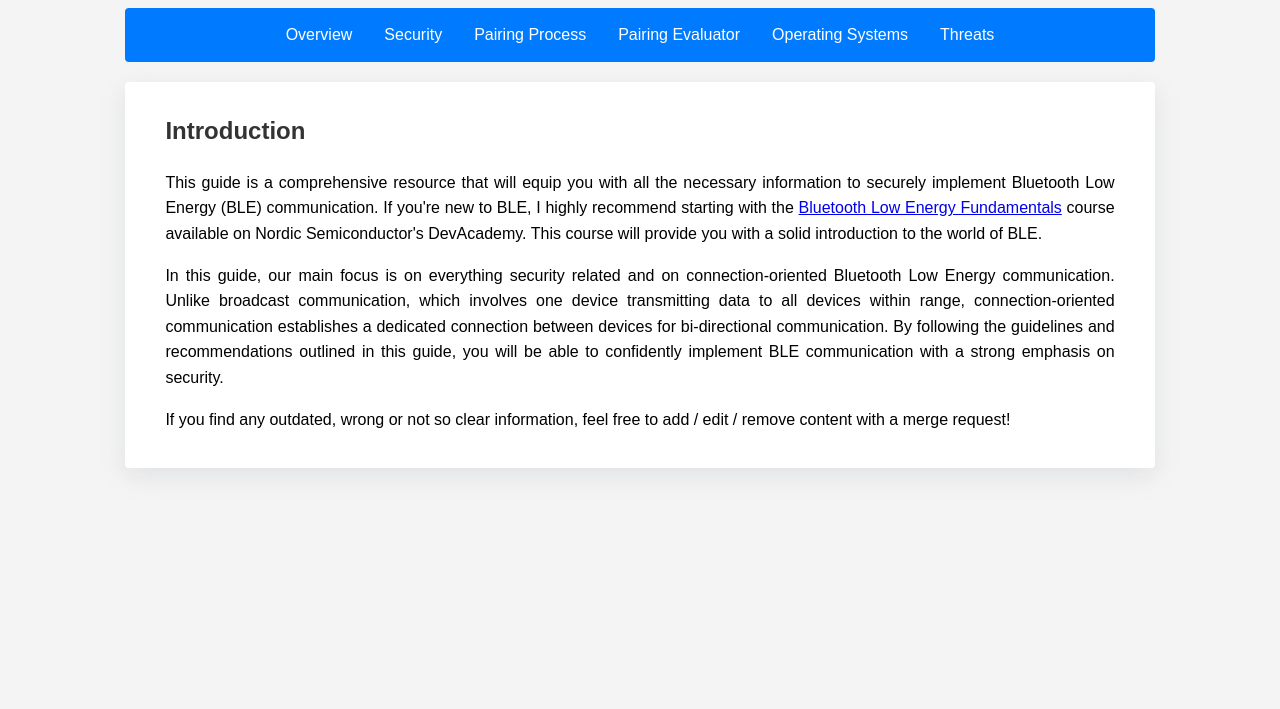
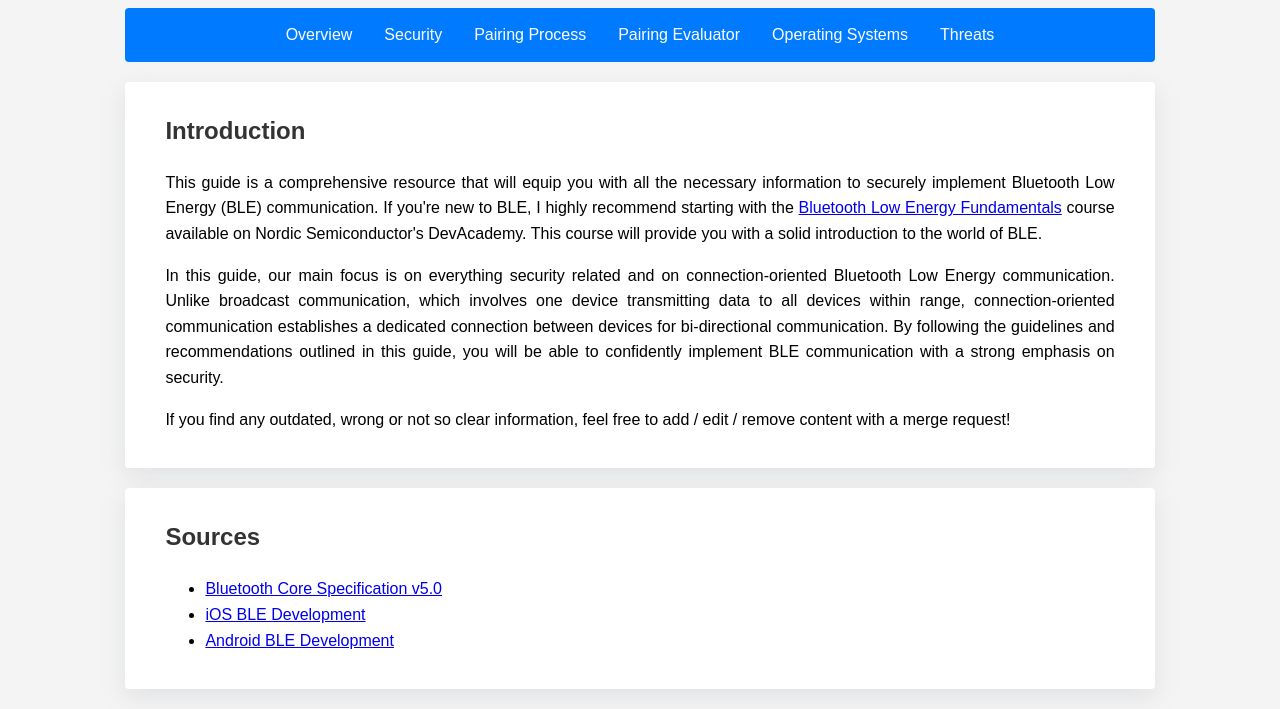
Before and after one commit to Sevitama/ble-security-guide, a plain HTML site: page index.html in a window 1280 px wide. Shown: the part 106-815 px from the top of the page. Drawn offline with Linux system fonts and the light colour scheme.

Commit message:
add sources

```diff
--- a/index.html
+++ b/index.html
@@ -58,6 +58,30 @@
                         content with a merge request!
                     </p>
                 </div>
+
+                <div class="bubble">
+                    <h2>Sources</h2>
+                    <ul>
+                        <li>
+                            <a
+                                target="_blank"
+                                href="https://www.bluetooth.com/specifications/specs/core-specification-5-0/"
+                                >Bluetooth Core Specification v5.0</a
+                            >
+                        </li>
+                        <li>
+                            <a target="_blank" href="https://developer.apple.com/bluetooth/">iOS BLE Development</a>
+                        </li>
+                        <li>
+                            <a
+                                target="_blank"
+                                href="https://developer.android.com/develop/connectivity/bluetooth/ble/ble-overview"
+                                >Android BLE Development</a
+                            >
+                        </li>
+                        <!-- Add more sources as needed -->
+                    </ul>
+                </div>
             </div>
         </div>
     </body>
```
